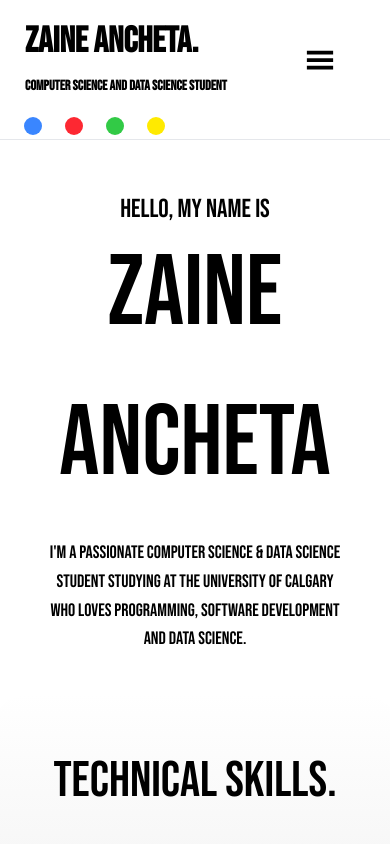
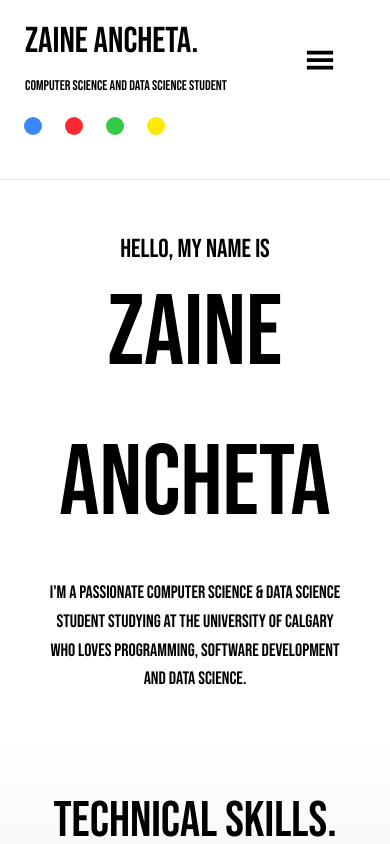
Before and after one commit to Zaine2k/ZaineAnchetaNewPortfolio, a React (Vite) app: page / in a window 390 px wide. Shown: the top 844 px of the page. Built offline with nearby package versions, Linux system fonts and the light colour scheme.

Commit message:
Font Weight Fixes

```diff
--- a/src/components/navbar/Navbar.css
+++ b/src/components/navbar/Navbar.css
@@ -15,18 +15,20 @@
     display: flex;
     gap: 5px;
     margin-left: -10px;
-    margin-bottom: -20px;
+    margin-bottom: 20px;
   }
 
   .nav-logo {
     font-size: 52px;
     font-weight: 500;
     white-space: nowrap;
+    font-weight: 100;
   }
 
   .logo-text {
     margin-top: -10px;
     font-size: 15px;
+    font-weight: 100;
   }
 
   .nav-menu {
@@ -147,7 +149,7 @@
 
     .nav-logo {
       font-size: 28px;
-      font-weight: 600;
+      font-weight: 100;
     }
 
     .logo-text {
@@ -181,7 +183,7 @@
 
     .nav-logo {
       font-size: 36px;
-      font-weight: 600;
+      font-weight: 100;
     }
 
     .logo-text {
```
